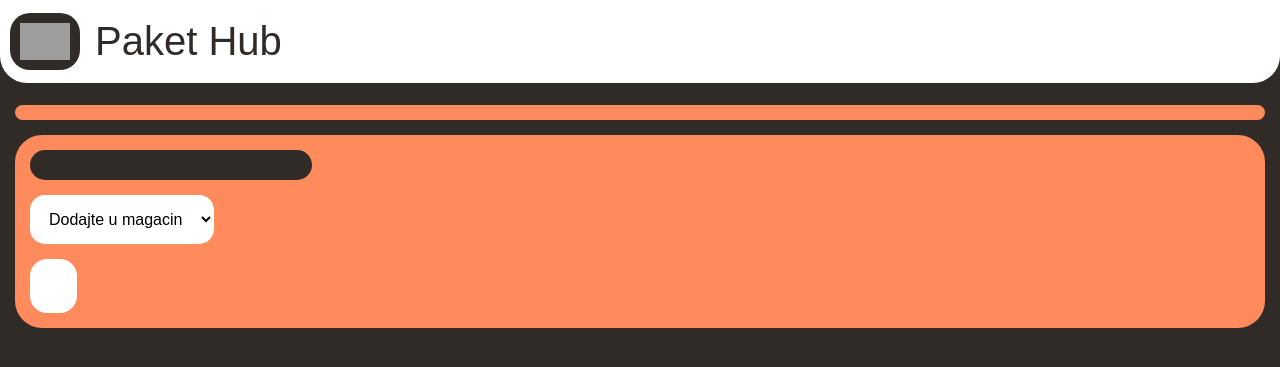
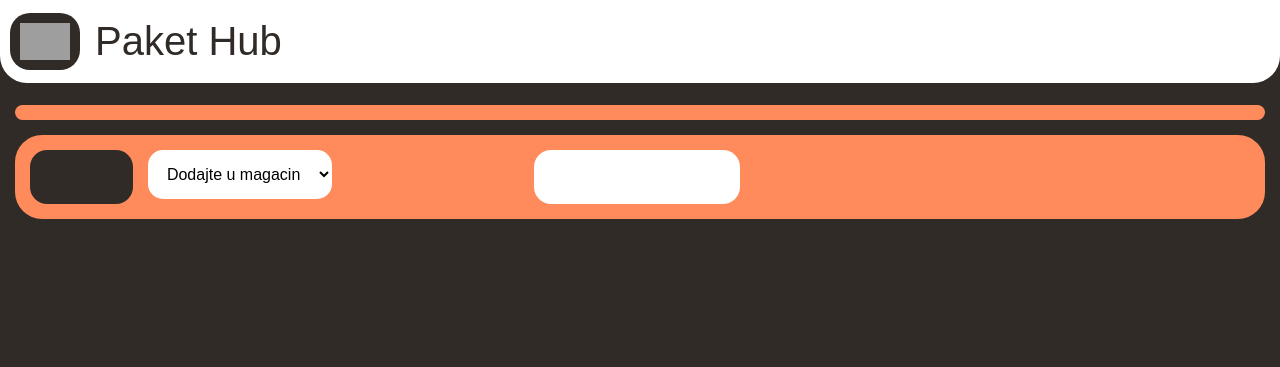
Before and after one commit to wirke/plog, a Flask app: page /proizvodjac/proizvod/1 in a window 1280 px wide. Shown: the top 367 px of the page. Run offline with Flask 3, Linux system fonts and the light colour scheme; the visitor is signed in with stand-in values (Sample User, id 1); data that the repository does not hold is empty; some libraries are stand-ins or nearby versions; some web fonts are replaced; grey boxes are pictures that could not be loaded.

Commit message:
pepe.... 2

```diff
--- a/templates/proizvodjac/porudzbine.html
+++ b/templates/proizvodjac/porudzbine.html
@@ -6,13 +6,13 @@
         {% if porudzbine %}
         <div class="red col-12">
             <div class="blok col-1">
-                Kolicina
+                Količina
             </div>
             <div class="blok zadnji">
                 Ime proizvoda
             </div>
             <div class="blok zadnji">
-                Cena porudzbine
+                Cena porudžbine
             </div>
             <div class="blok zadnji">
                 Ime kupca
--- a/templates/proizvodjac/proizvod.html
+++ b/templates/proizvodjac/proizvod.html
@@ -27,8 +27,8 @@
                     <input class="blok col-12" type="text" name="prOpis" value="{{ pr.opis }}">
                 </div>
             </div>
+            </form>
              {% endfor %}
-            </form>
         </div>
     </div>
 
@@ -49,12 +49,11 @@
 
     </div>
     {% endfor %}
-    <div class="red col-12">
-        <form method="POST" style="margin-right: 15px;">
-            <button class="blok2 sabmit" type="submit" name="dodavanje">
-                <i class="fa-solid fa-plus" style="color: #fff;"></i>
+        <form method="POST" style="margin-right: 15px;" class="red col-12">
+            <button class="col-1 blok2" type="submit" name="dodavanje">
+                <i class="fa-solid fa-plus ikonica" style="color: #fff;"></i>
             </button>
-        <div class="col-3 vlaga">
+        <div class="col-2 vlaga">
             <select class="magacin-select blok" name="izabrano_skl">
                 <option selected disabled>Dodajte u magacin</option>
                 {% for skl in sva_skladista %}
@@ -62,11 +61,11 @@
                 {% endfor %}
             </select>
         </div>
-            <div class="blok col-2">
+            <div class="blok col-2" style="margin-inline: 180px;">
                     <input id="form1" min="1" name="quantity"  type="number">
             </div>
         </form>
-    </div>
+
 </div>
 </div>
 {% endblock %}
```
Also changed, not shown: templates/proizvodjac/magacin.html (+8 -0 lines), templates/proizvodjac/moji-proizvodi.html (+6 -4 lines).
